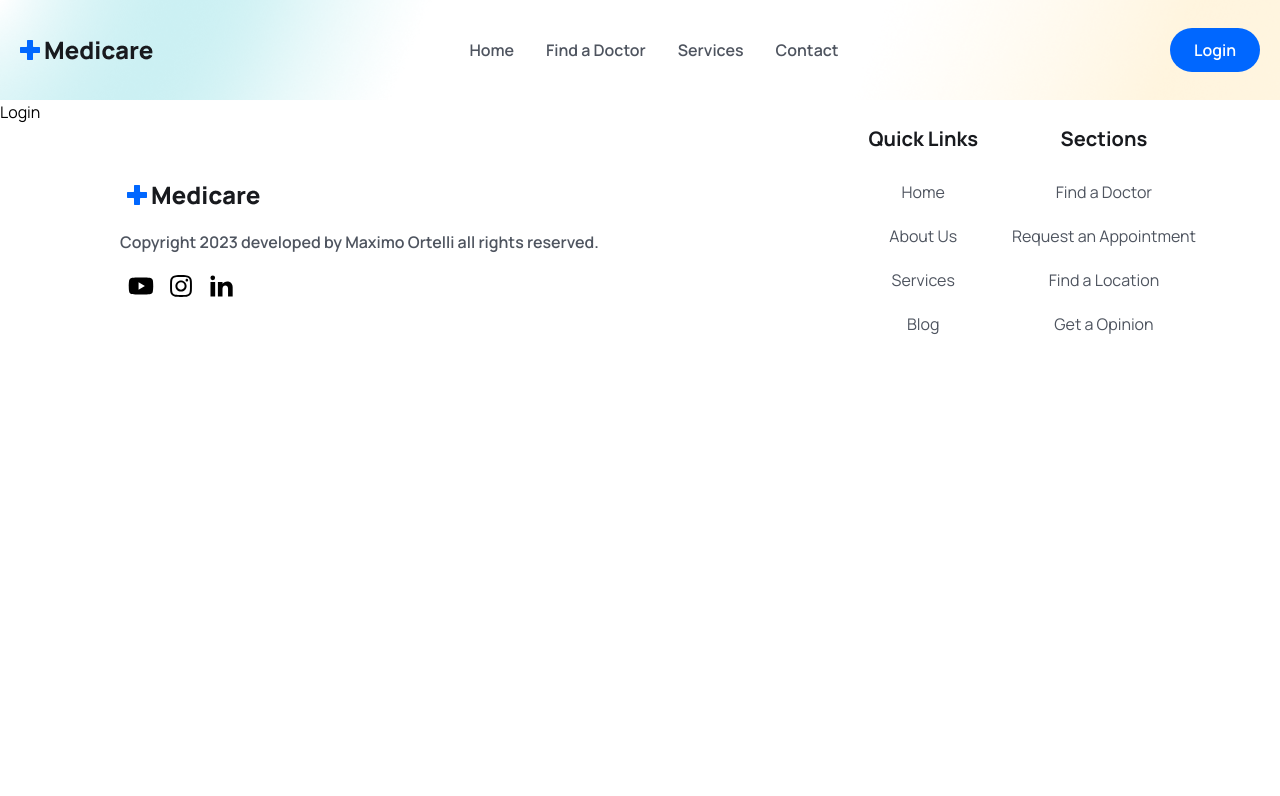
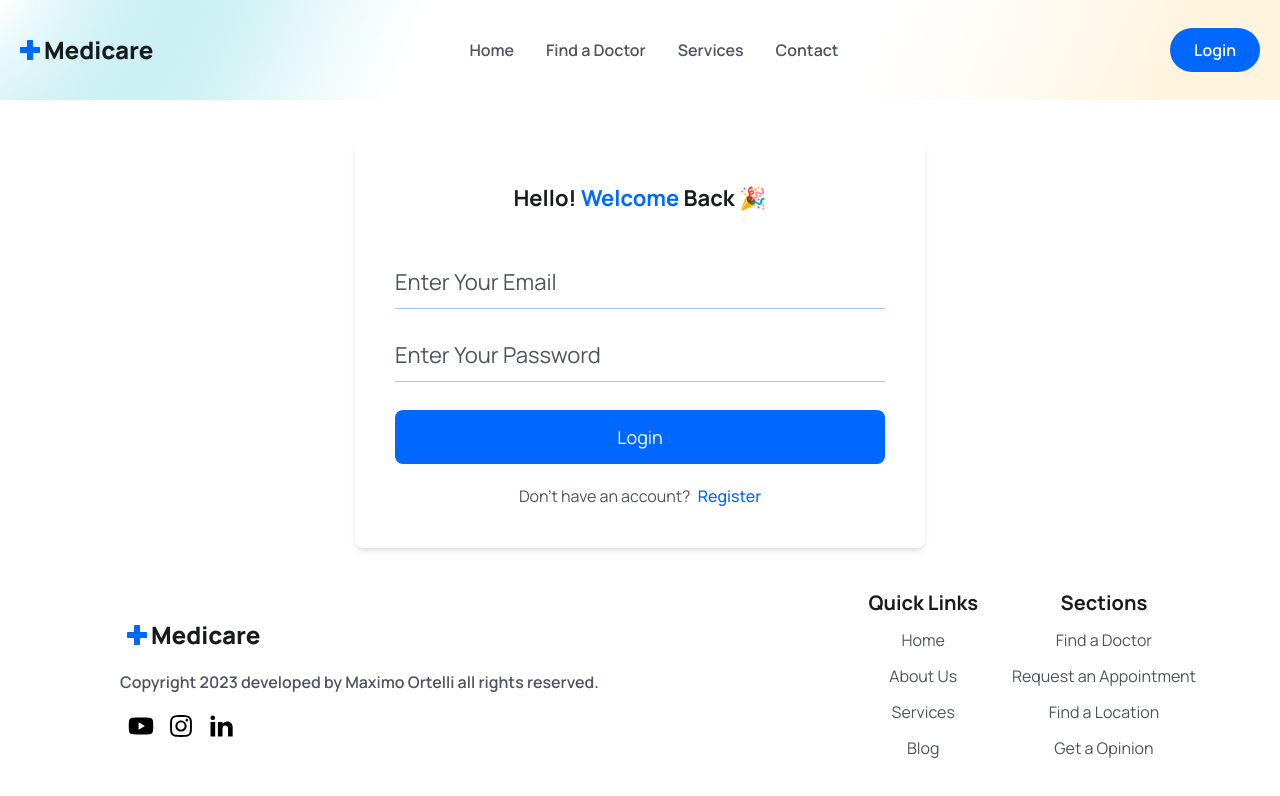
Before and after one commit to smartclin/Full-Stack-Medical-App, a React (Vite) app: page /login in a window 1280 px wide. Shown: the top 796 px of the page. Built offline with nearby package versions, Linux system fonts and the light colour scheme; a web font is replaced by a local one.

Commit message:
Added Login.jsx
Added Login.jsx

```diff
--- a/src/components/Footer/Footer.jsx
+++ b/src/components/Footer/Footer.jsx
@@ -102,13 +102,13 @@ const year = new Date().getFullYear();
       </div>
 
     <div className="lg:pl-[19%] max-sm:m-auto">
-      <h2 className="text-[20px] leading-[30px]  font-[700] mb-6 text-headingColor ">
+      <h2 className="text-[20px] leading-[30px] font-[700] mb-2 text-headingColor ">
         Quick Links
       </h2>
 
       <ul>
         {quickLinks01.map((item, index)=> (
-        <li key={index} className="mb-4 justify-center text-center">
+        <li key={index} className="mb-2 justify-center text-center">
             <Link to={item.path}
               className="text-[16px] leading-7
               font-[400] text-textColor"
@@ -121,13 +121,13 @@ const year = new Date().getFullYear();
     </div>
 
     <div className="lg:pr-[5vw] max-sm:m-auto">
-      <h2 className="text-[20px] leading-[30px] font-[700] mb-6 text-center text-headingColor ">
+      <h2 className="text-[20px] leading-[30px] font-[700] mb-2 text-center text-headingColor ">
         Sections
       </h2>
 
       <ul>
         {quickLinks02.map((item, index)=> (
-        <li key={index} className="mb-4 justify-center text-center">
+        <li key={index} className="mb-2 justify-center text-center">
             <Link to={item.path}
               className="text-[16px] leading-7
               font-[400] text-textColor"
--- a/src/pages/Home.jsx
+++ b/src/pages/Home.jsx
@@ -311,20 +311,6 @@ const Home = () => {
       </section>
       {/*=== feature section end ===*/}
 
-      {/*=== our great doctors ===*/}
-      <section>
-        <div className="container">
-          <div className="xl:w-[470px] mx-auto">
-            <h2 className="heading text-center">Our Great Doctors</h2>
-            <p className="text_para text-center">
-            World-class care for everyone. Our health System offers
-              unmatched,expert health care.
-            </p>
-          </div>
-
-          <DoctorList />
-        </div>
-      </section>
       {/*=== our great doctors end===*/}
 
       {/*=== faq section doctors ===*/}
@@ -345,21 +331,6 @@ const Home = () => {
       </section>
        {/*=== faq section End ===*/}
 
-       {/*=== Testimonial ===*/}
-       <section>
-           <div className="container">
-               <div className="xl:w-[470px] mx-auto">
-                 <h2 className="heading text-center">What our patient say</h2>
-                 <p className="text_para text-center">
-                   World-class care for everyone. Our health System offers
-                   unmatched,expert health care.
-                 </p>
-               </div>
-
-            <Testimonial />
-           </div>
-       </section>
-
     </>
   );
 };
--- a/src/pages/Login.jsx
+++ b/src/pages/Login.jsx
@@ -1,6 +1,67 @@
+import { useState } from "react";
+import { Link } from "react-router-dom";
+
 const Login = () => {
+
+  const [formData, setFormData] = useState({
+    email:'',
+    password:'',
+  });
+
+  const handleInputChange = e => {
+    setFormData({ ...formData, [e.target.name]:e.target.value})
+  };
+
   return (
-    <div>Login</div>
+    <section className="px-5 lg:px-0">
+       <div className="w-full max-w-[570px]
+       mx-auto rounded-lg shadow-md md:p-10">
+        <h3 className="text-headingColor text-[22px] font-bold leading-9 mb-10 text-center">
+          Hello! <span className="text-primaryColor">Welcome</span> Back 🎉
+        </h3>
+
+        <form className="py-4 md:py-0">
+          <div className="mb-5">
+            <input
+            type="email"
+            placeholder="Enter Your Email"
+            name="email"
+            value={formData.email}
+            onChange={handleInputChange}
+            className="w-full py-3 border-b border-solid
+            border-[#0066ff61] focus:outline-none focus:border-b-primaryColor
+            text-[22px] leading-7 text-headingColor placeholder:text-textColor
+             cursor-pointer"
+            required/>
+          </div>
+          <div className="mb-5">
+            <input
+            type="password"
+            placeholder="Enter Your Password"
+            name="password"
+            value={formData.password}
+            onChange={handleInputChange}
+            className="w-full py-3 border-b border-solid
+            border-[#0066ff61] focus:outline-none focus:border-b-primaryColor
+            text-[22px] leading-7 text-headingColor placeholder:text-textColor
+            cursor-pointer"
+            required/>
+          </div>
+
+          <div className="mt-7">
+            <button type="submit" className="w-full bg-primaryColor text-white
+            text-[18px] leading-[30px] rounded-lg px-4 py-3">
+               Login
+            </button>
+          </div>
+
+          <p className="mt-5 text-textColor text-center">
+             Don&apos;t have an account? <Link to='/register' className="text-primaryColor font-medium
+             ml-1" >Register</Link>
+          </p>
+        </form>
+       </div>
+    </section>
   );
 };
 
```
